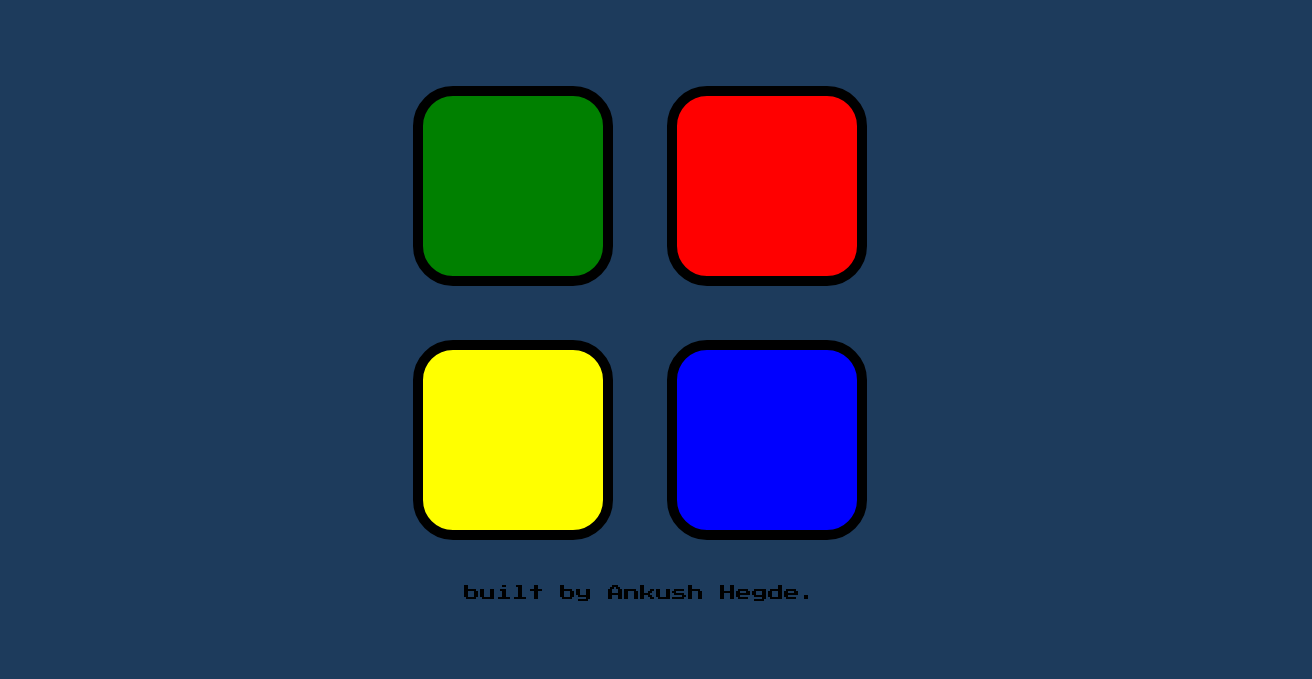
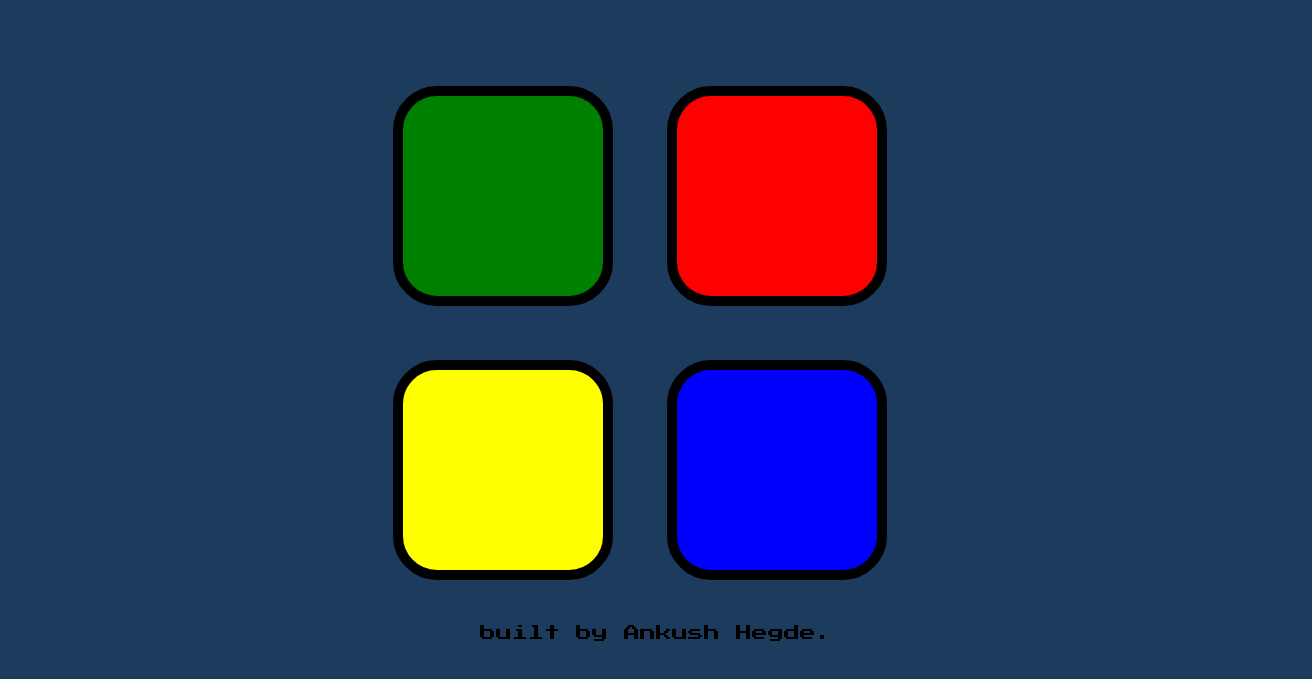
Before and after one commit to ankush07261/Simon-game, a plain HTML site: page index.html in a window 1280 px wide. Shown: the part 115-794 px from the top of the page, 1312 px wide, since content can reach past the window. Drawn offline with nearby package versions, Linux system fonts and the light colour scheme.

Commit message:
Update styles.css

```diff
--- a/styles.css
+++ b/styles.css
@@ -1,9 +1,7 @@
-*{
-    box-sizing: border-box;
-    margin: 0;
-    padding: 0;
-}
 body {
+  box-sizing: border-box;
+  margin: 0;
+  padding: 0;
   text-align: center;
   background-color: #1d3b5c;
 }
```
